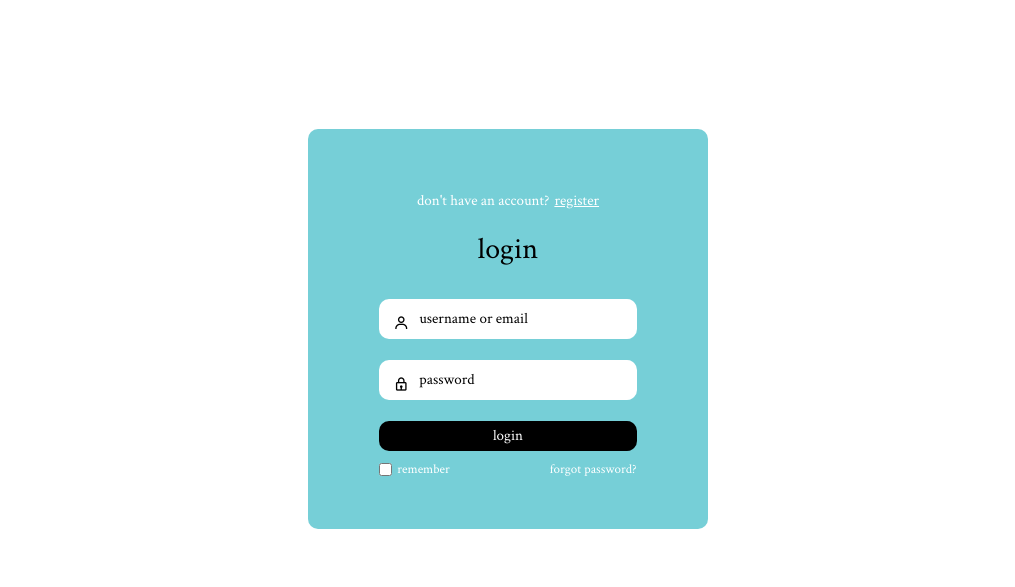
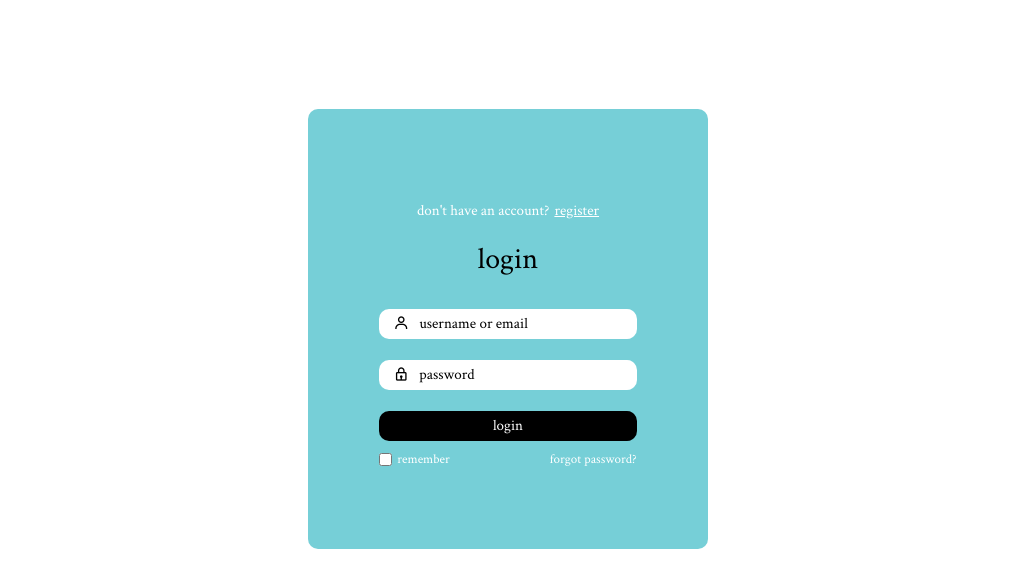
Before and after one commit to KatrBjo/FED1-PE1-KatrBjo, a plain HTML site: page account/login.html in a window 1280 px wide. Shown: the part 71-658 px from the top of the page, without its empty margins (132-1147 px from the left). Drawn offline with nearby package versions, Linux system fonts and the light colour scheme.

Commit message:
reg margin

```diff
--- a/css/login.css
+++ b/css/login.css
@@ -10,7 +10,7 @@
     align-items: center;
     justify-content: center;
     width: 400px;
-    height: 400px;
+    height: 440px;
     z-index: 2;
     background: var(--blue);
     border-radius: 10px;
@@ -44,7 +44,7 @@ header{
 .input-field{
     font-size: 15px;
     background: var(--white);
-    height: 40px;
+    height: 30px;
     width: 100%;
     padding: 0 20px 0 40px;
     border: none;
```
